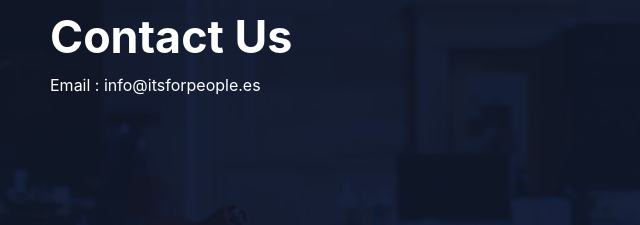
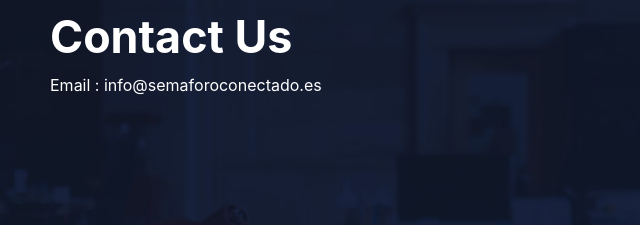
Before and after one commit to manumonti/itsforpeople.es, a plain HTML site: page index.html in a window 1280 px wide. Shown: the part 2740-2965 px from the top of the page, 35-675 px from the left. Drawn offline with Linux system fonts and the light colour scheme.

Commit message:
new email address

```diff
--- a/index.html
+++ b/index.html
@@ -122,7 +122,7 @@
                 <div class="col-md-6 text-white">
                     <h2 class="font-weight-bold">Contact Us</h2>
                     <ul class="list-unstyled">
-                        <li>Email : info@itsforpeople.es</li>
+                        <li>Email : info@semaforoconectado.es</li>
                     </ul>
                 </div>
             </div>
```
